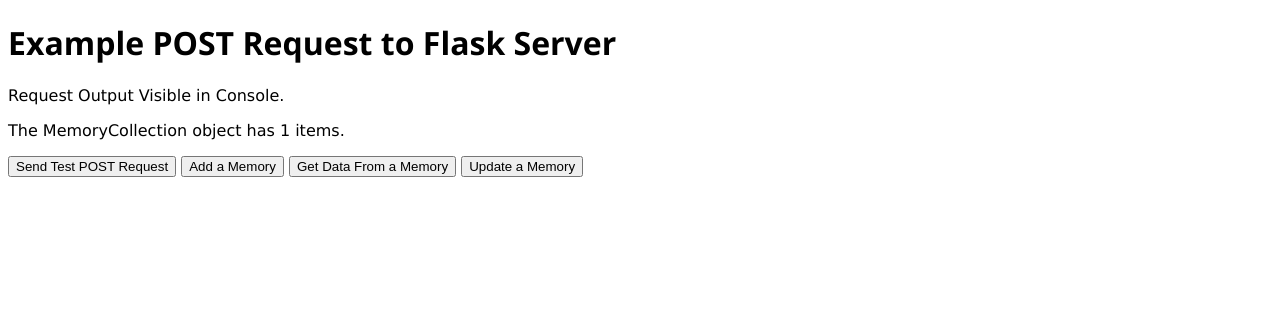
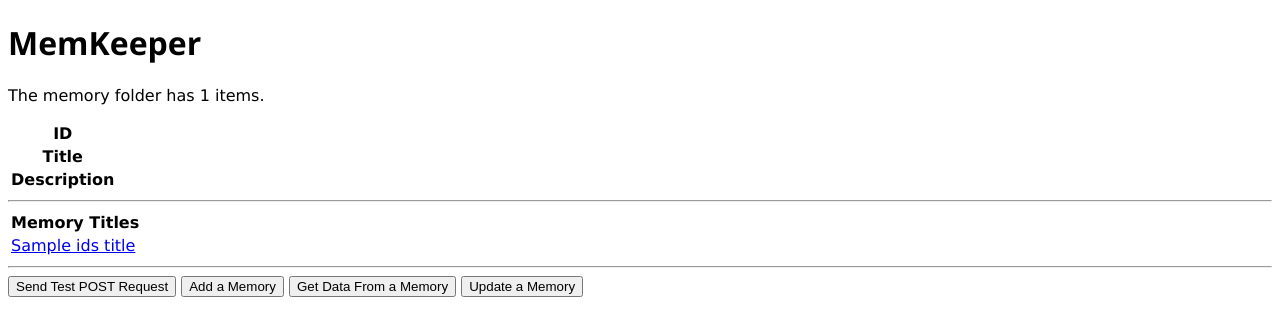
Before and after one commit to lpberg/memkeeper, a Flask app: template templates/index.html in a window 1280 px wide. Shown: the top 336 px of the page. Run offline with Flask 3, Linux system fonts and the light colour scheme; the template is opened without the code that fills it: most values are stand-ins (such as "Sample title", 1, 10 or a date in 2020); lists and menus that the app fills with data are empty; parts of the project's set-up code (start-up, migrations or seed data) failed here and were passed over.

Commit message:
added intro structure to flask jinja template

```diff
--- a/MemoryClasses.py
+++ b/MemoryClasses.py
@@ -19,6 +19,11 @@
 		return(len(self.memories))
 	def get_ids(self):
 		return(self.memories.keys())
+	def get_ids_titles(self):
+		id_titles = {}
+		for id, memory in self.memories.items():
+			id_titles[id] = memory.get_title()
+		return(id_titles)
 	def writeFile(self,memory):
 		filename = self.memory_dir+"/"+memory.get_id()+".json"
 		with open(filename, "w") as outfile:
--- a/app.py
+++ b/app.py
@@ -20,7 +20,8 @@
 @app.route('/', methods=['GET'])
 def render_index_page():
 	# Respond to the GET request by rendering an html page
-	return render_template("index.html",num_items = mc.get_size())
+	ids_titles = mc.get_ids_titles()
+	return render_template("index.html",ids_titles = ids_titles, num_items = mc.get_size())
 
 # Create Route to Add a Memory
 @app.route('/add', methods=['POST'])
--- a/templates/index.html
+++ b/templates/index.html
@@ -9,6 +9,23 @@
 h1,h2,h3,h4,h5,h6 {font-family:"Segoe UI",sans-serif}
 </style>
 <script>
+function displayMemoryInfo() {
+    fetch('/get', {
+      method: 'POST',
+      headers: {'Content-Type': 'application/json'},
+      body: JSON.stringify({'id':event.srcElement.dataset.memoryid})
+    }).then(response => {
+      if (!response.ok) {throw new Error('Network response was not ok');}
+      return response.json();
+    }).then(data => {
+		document.getElementById("id").innerText = data["id"];
+		document.getElementById("title").innerText = data["title"];
+		document.getElementById("description").innerText = data["desc"];
+    }).catch(error => {
+      console.error('There has been a problem with your fetch operation:', error);
+    });
+}
+
 function sendPOSTRequest(endpoint,body) {
 	fetch(endpoint, {
 	  method: 'POST',
@@ -29,9 +46,31 @@
 }
 </script>
 <body>
-<h1>Example POST Request to Flask Server</h1>
-</p>Request Output Visible in Console.</p>
-</p>The MemoryCollection object has {{ num_items }} items.</p>
+<h1>MemKeeper</h1>
+<p>The memory folder has {{ num_items }} items.</p>
+<table>
+	<tr>
+		<th>ID</th>
+		<td id="id"></td>
+	</tr>
+	<tr>
+		<th>Title</th>
+		<td id="title"></td>
+	</tr>
+	<tr>
+		<th>Description</th>
+		<td id="description"></td>
+	</tr>
+</table>
+<hr>
+<table>
+	<th>Memory Titles</th>
+	{% for id,title in ids_titles.items() %}
+	<tr><td><a href='#' data-memoryid="{{id}}" onclick="displayMemoryInfo()">{{ title }}</a></td></tr>
+	{% endfor %}
+</table>
+
+<hr>
 
 <button onclick="sendPOSTRequest('/test_post',{title: 'value1',desc: 'value2'})">Send Test POST Request</button>
 <button onclick="sendPOSTRequest('/add',{title: 'value1',desc: 'value2'})">Add a Memory</button>
```
